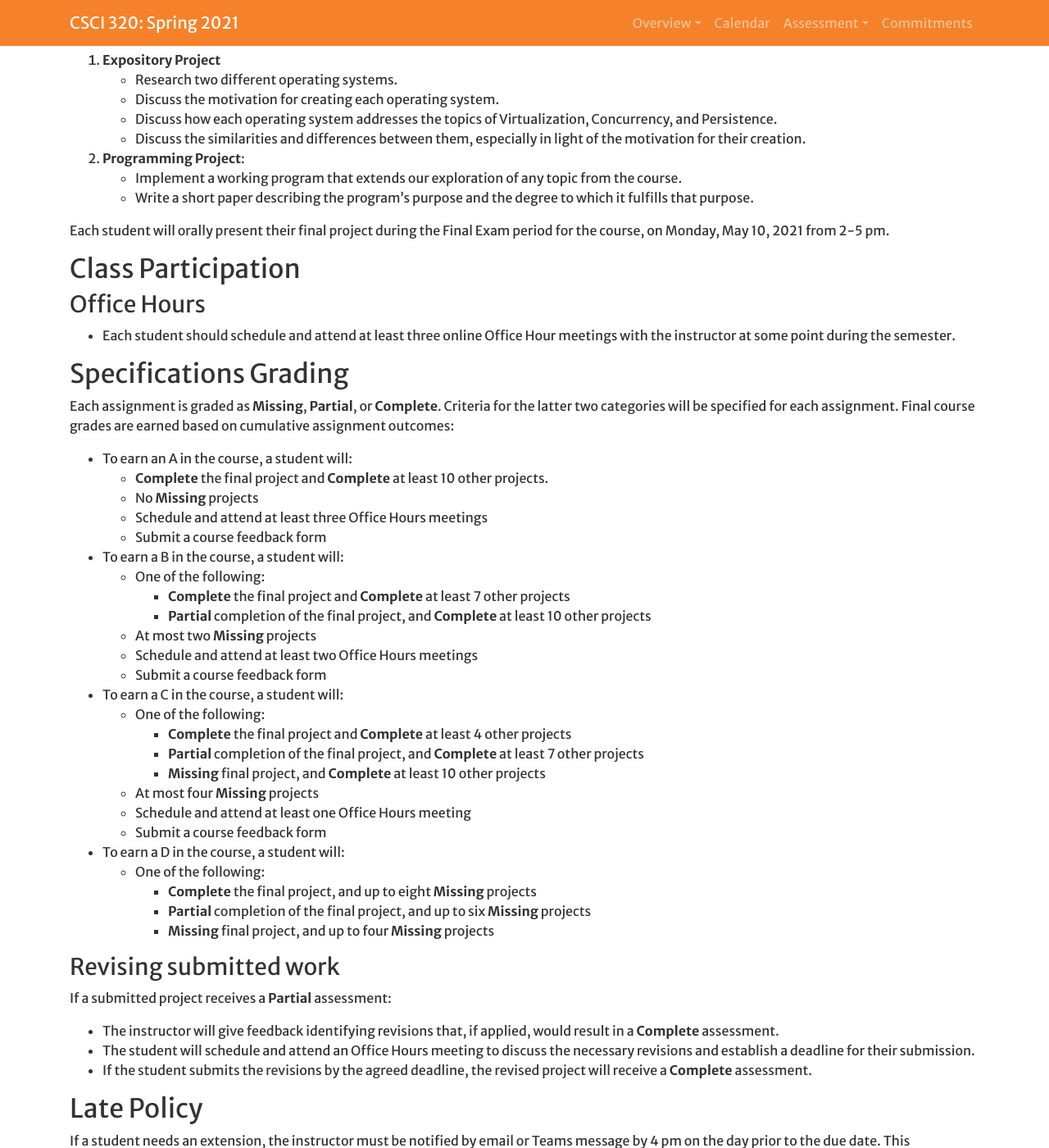
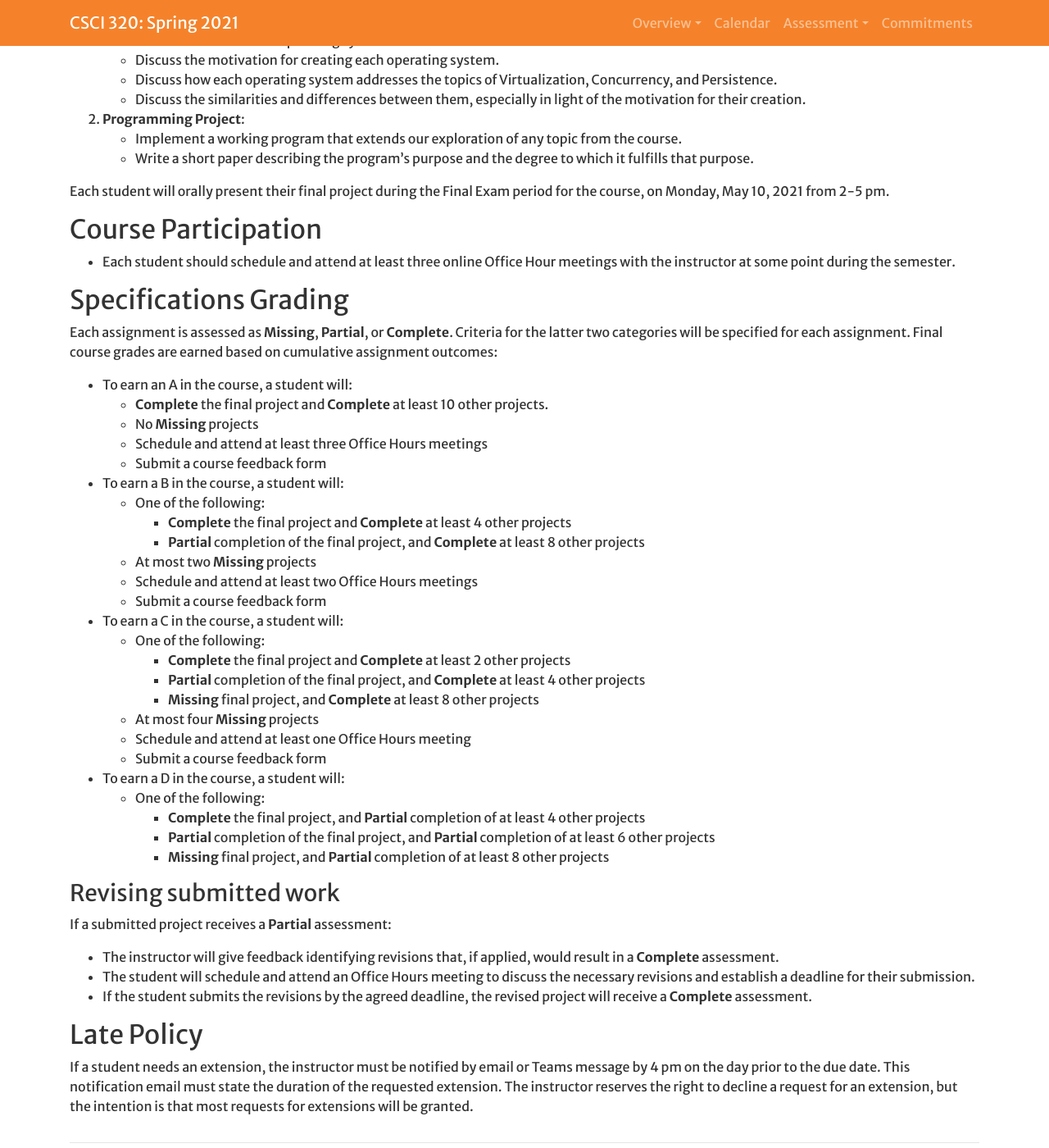
Before and after one commit to Hendrix-CS/csci320, a Jekyll site: the page built from index.md, in a window 1280 px wide and 1400 px high, scrolled down 4277 px. Shown: the whole window at 82% size. Built offline with Jekyll 4.4.1, drawn with Linux system fonts in a browser that asks for light colours; a script that is not in the unit is left out; our own code applies the rules of GitHub Pages for plain Markdown files.

Commit message:
Streamlined the specifications grading.

```diff
--- a/index.md
+++ b/index.md
@@ -127,15 +127,14 @@ two primary options for the final project:
 Each student will orally present their final project during the Final Exam period for the
 course, on Monday, May 10, 2021 from 2-5 pm.
 
-## <a name="participation">Class Participation</a>
+## <a name="participation">Course Participation</a>
 
-### Office Hours
 * Each student should schedule and attend at least three online Office Hour meetings with the instructor at some point during the semester.
 
 
 ## <a name="grading">Specifications Grading</a>
-Each assignment is graded as **Missing**, **Partial**, or **Complete**. Criteria for the latter
-two categories will be specified for each assignment. Final course
+Each assignment is assessed as **Missing**, **Partial**, or **Complete**.
+Criteria for the latter two categories will be specified for each assignment. Final course
 grades are earned based on cumulative assignment outcomes:
 
 * To earn an A in the course, a student will:
@@ -145,24 +144,24 @@ grades are earned based on cumulative assignment outcomes:
   * Submit a course feedback form
 * To earn a B in the course, a student will:
   * One of the following:
-    * **Complete** the final project and **Complete** at least 7 other projects
-    * **Partial** completion of the final project, and **Complete** at least 10 other projects
+    * **Complete** the final project and **Complete** at least 4 other projects
+    * **Partial** completion of the final project, and **Complete** at least 8 other projects
   * At most two **Missing** projects
   * Schedule and attend at least two Office Hours meetings
   * Submit a course feedback form
 * To earn a C in the course, a student will:
   * One of the following:
-    * **Complete** the final project and **Complete** at least 4 other projects
-	* **Partial** completion of the final project, and **Complete** at least 7 other projects
-	* **Missing** final project, and **Complete** at least 10 other projects
+    * **Complete** the final project and **Complete** at least 2 other projects
+	* **Partial** completion of the final project, and **Complete** at least 4 other projects
+	* **Missing** final project, and **Complete** at least 8 other projects
   * At most four **Missing** projects
   * Schedule and attend at least one Office Hours meeting
   * Submit a course feedback form
 * To earn a D in the course, a student will:
   * One of the following:
-    * **Complete** the final project, and up to eight **Missing** projects
-	* **Partial** completion of the final project, and up to six **Missing** projects
-	* **Missing** final project, and up to four **Missing** projects
+    * **Complete** the final project, and **Partial** completion of at least 4 other projects
+	* **Partial** completion of the final project, and **Partial** completion of at least 6 other projects
+	* **Missing** final project, and **Partial** completion of at least 8 other projects
 
 ### Revising submitted work
 If a submitted project receives a **Partial** assessment:
```
Also changed, not shown: other parts of index.md (+1 -1 lines).
